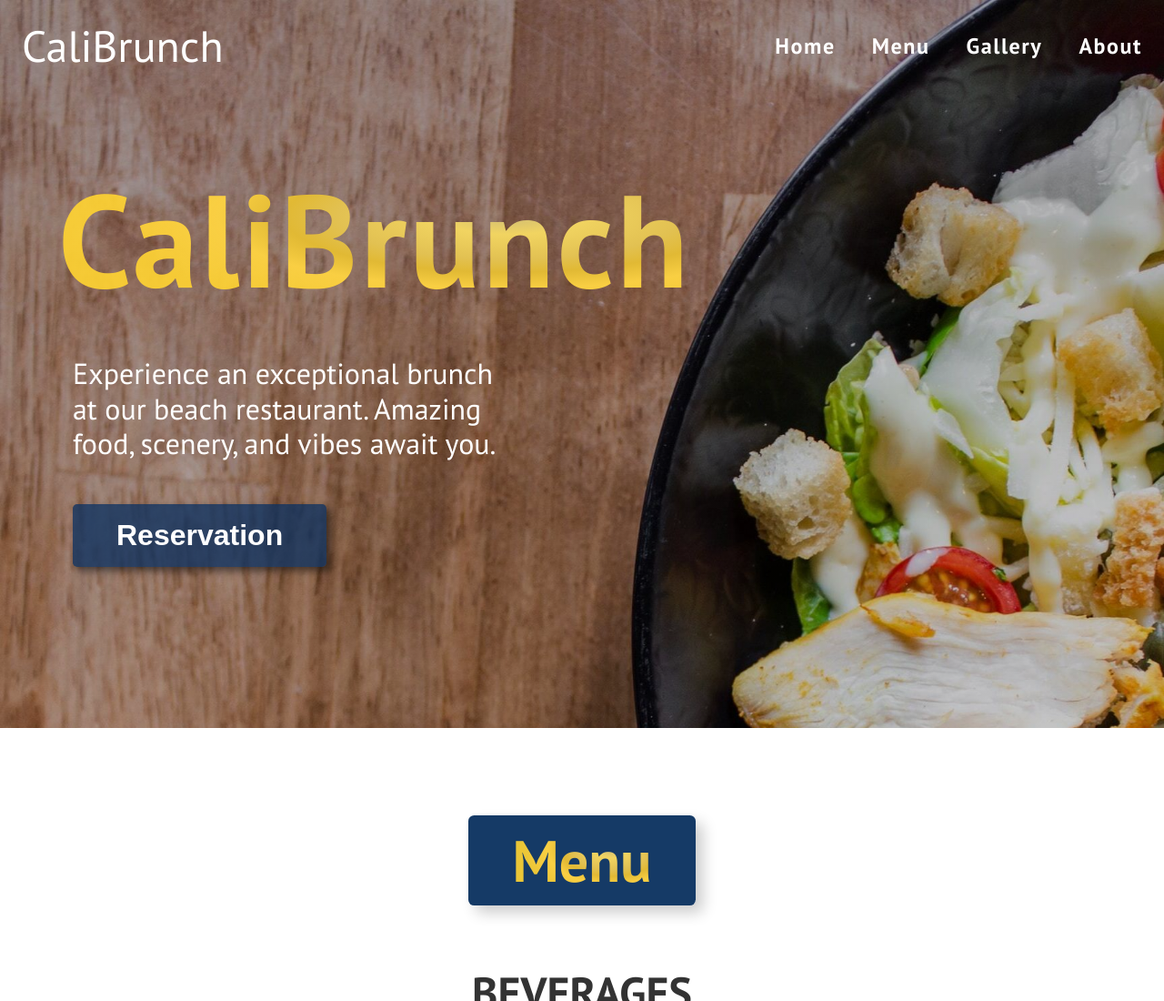
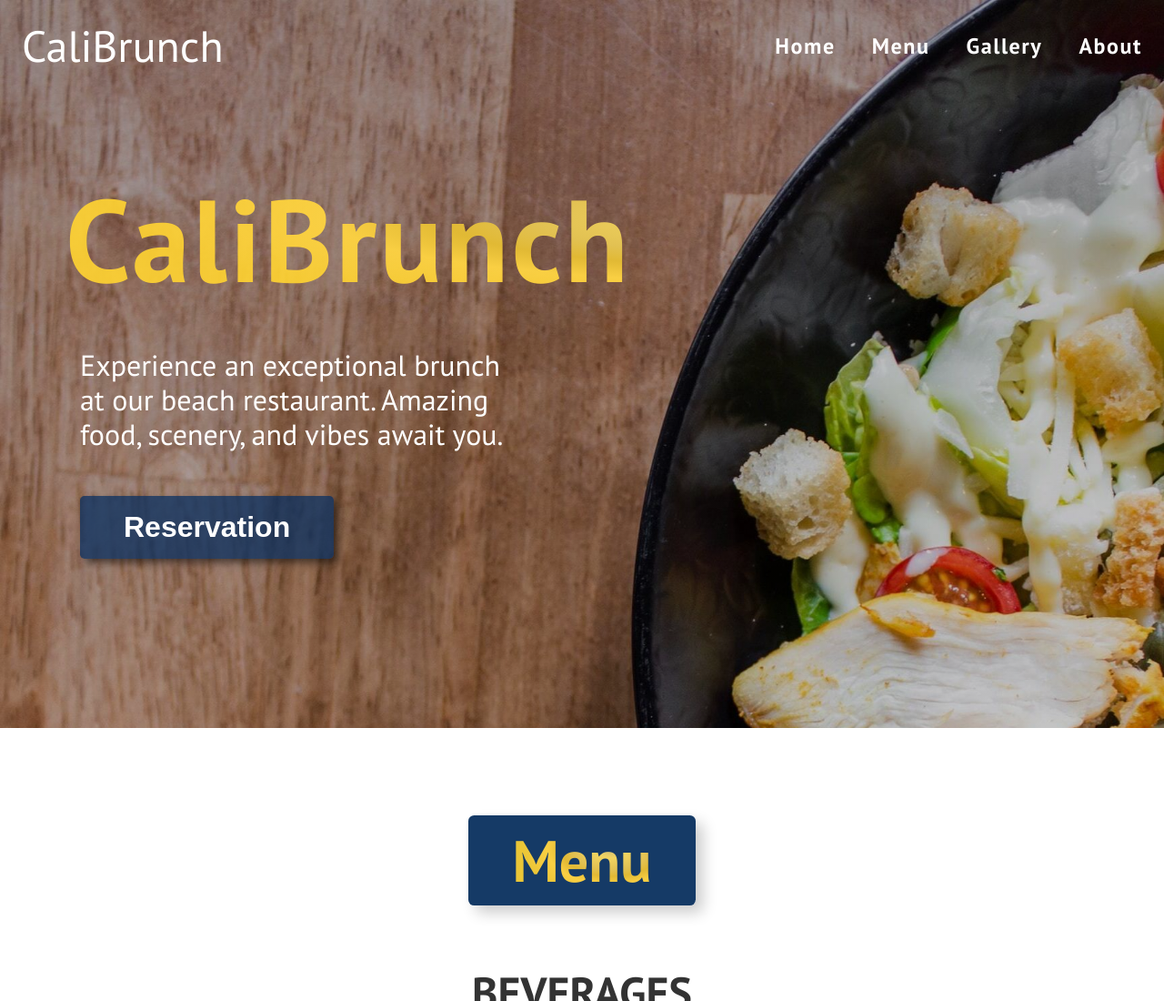
Before and after one commit to mik-dmi/Restaurant_Page_Project, a plain HTML site: page index.html in a window 1280 px wide. Shown: the top 1100 px of the page at 91% size. Drawn offline with nearby package versions, Linux system fonts and the light colour scheme.

Commit message:
Styling bug fixed

```diff
--- a/styles.css
+++ b/styles.css
@@ -867,14 +867,16 @@ body{
     align-items: center;
 }
 .callToActionContainer{
-    width: fit-content;
+    max-width: 1200px;
+    width: 100%;
     display: flex;
     flex-direction: column  ;
-    margin-left: 4rem;
+    margin: 0 auto;
+    padding-left: 2rem;
 }
 .callToActionHeader{
     color: white;
-    font-size: 9rem;
+    font-size: 8rem;
     font-weight: 600;
     letter-spacing:0.2rem;
 
@@ -1135,6 +1137,9 @@ body{
     .socialMediaIcons_white{
         font-size: 1rem;
     }
+    .callToActionContainer{
+        padding-left: 0;
+    }
 }
 @media  (min-width: 700px) and (max-width: 1024px) {
     .galleryGridCell {
```
